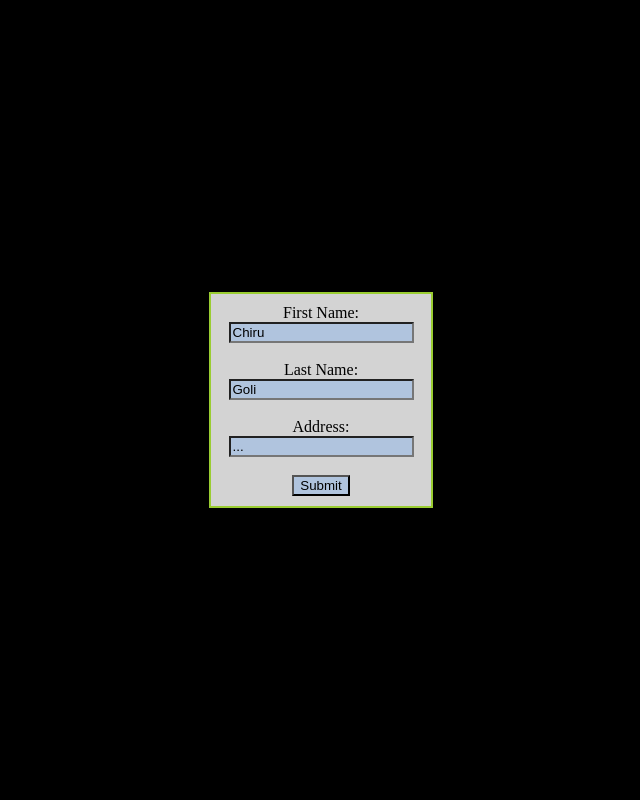
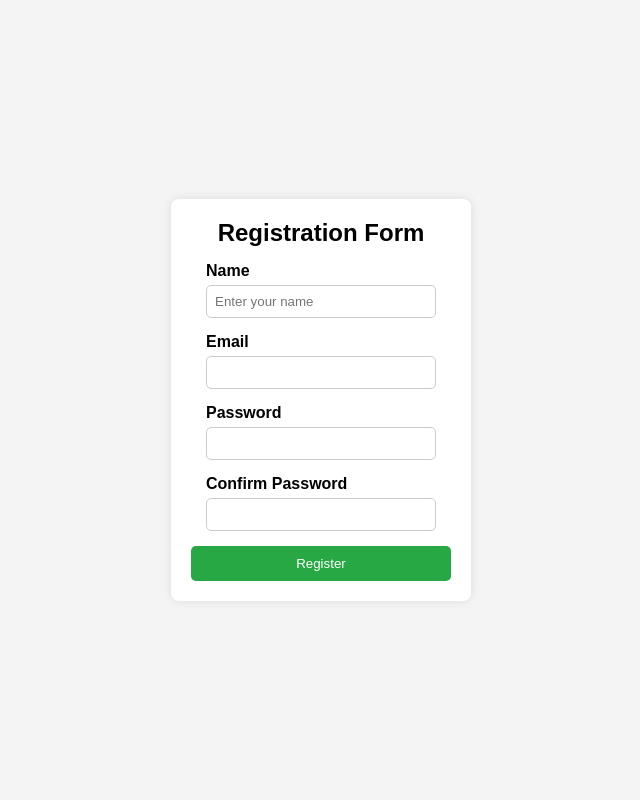
Before and after one commit to heuristiclearner/flask_app, a Flask app: page / in a window 1280 px wide. Shown: the whole page, without its empty margins (319-959 px from the left). Run offline with Flask 3, Linux system fonts and the light colour scheme.

Commit message:
new mini project

```diff
--- /dev/null
+++ b/runtime.txt
@@ -0,0 +1 @@
+python-3.11
--- /dev/null
+++ b/static/intro.js
@@ -0,0 +1,104 @@
+/*let nameInput = document.getElementById('name');
+console.log(nameInput);
+
+let errorMessages = document.getElementsByClassName('error-message');
+console.log(errorMessages);
+
+let emailInput = document.querySelector("#email");
+console.log(emailInput);
+
+let allInputs = document.querySelectorAll("input");
+console.log(allInputs);
+
+document.getElementById("myform").addEventListener("submit", function(event){
+    event.preventDefault();
+    console.log("Form submitted");
+});
+
+document.getElementById("email").addEventListener("input",function(){
+    console.log("User is typing:" + this.value)});
+
+/*document.getElementById("name").addEventListener("blur",function(){
+    //console.log("User left the name field");
+//})
+
+document.getElementById("name").addEventListener("input",function(){
+    let namevalue = this.value;
+    console.log(namevalue);
+});
+
+document.getElementById("email").value = "test@example.com";
+
+
+let email = "test@gmail.com";
+let emailPattern = /^[^\s@]+@[^\s@]+\.[^\s@]+$/;
+console.log(emailPattern.test(email));
+
+
+let pass = "Chiru8939";
+let passPattern  = /^(?=.*\d)[A-Za-z\d]{6,}$/;
+if (!passPattern.test(pass)){
+    console.log("Password must be at least 6 characters long and contain at least one number");
+}
+
+
+function showError(inputId, message){
+let inputField = document.getElementById(inputId);
+let errorSpan = inputField.nextElementSibling;
+errorSpan.textContent = message;}
+
+
+showError("email","Invalid email address");*/
+
+document.getElementById("myform").addEventListener("submit", function(event) {
+    event.preventDefault(); // Prevent form submission
+
+    let isValid = true;
+
+    // Clear previous error messages
+    document.querySelectorAll(".error-message").forEach(el => el.textContent = "");
+
+    // Get input values
+    let name = document.getElementById("name").value.trim();
+    let email = document.getElementById("email").value.trim();
+    let password = document.getElementById("password").value.trim();
+    let confirmPassword = document.getElementById("confirmPassword").value.trim();
+
+    // Name validation (must not be empty)
+    if (name === "") {
+        showError("name", "Name is required.");
+        isValid = false;
+    }
+
+    // Email validation (valid format)
+    let emailPattern = /^[^\s@]+@[^\s@]+\.[^\s@]+$/;
+    if (!emailPattern.test(email)) {
+        showError("email", "Enter a valid email address.");
+        isValid = false;
+    }
+
+    // Password validation (at least 6 characters, must include number)
+    let passwordPattern = /^(?=.*[A-Za-z])(?=.*\d)[A-Za-z\d]{6,}$/;
+    if (!passwordPattern.test(password)) {
+        showError("password", "Password must be at least 6 characters long and include a number.");
+        isValid = false;
+    }
+
+    // Confirm Password validation
+    if (confirmPassword !== password) {
+        showError("confirmPassword", "Passwords do not match.");
+        isValid = false;
+    }
+
+    // If all validations pass, submit form
+    if (isValid) {
+        alert("Form submitted successfully!");
+    }
+});
+
+// Function to show error messages
+function showError(inputId, message) {
+    let inputField = document.getElementById(inputId);
+    let errorSpan = inputField.nextElementSibling;
+    errorSpan.textContent = message;
+}
--- /dev/null
+++ b/static/style.css
@@ -0,0 +1,58 @@
+*{
+    margin: 0;
+    padding: 0;
+    box-sizing: border-box;
+}
+body{
+    font-family: Arial, sans-serif;
+    display: flex;
+    justify-content: center;
+    align-items: center;
+    height:100vh;
+    background-color: #f4f4f4
+}
+.container{
+    background-color: white;
+    padding: 20px;
+    border-radius: 8px;
+    box-shadow: 0px 0px 10px rgba(0,0,0,0.1);
+    width: 300px;
+}
+h2{
+    text-align: center;;
+}
+
+.input-group{
+    margin: 15px;
+}
+label{
+    display: block;
+    font-weight: bold;
+}
+
+input{
+    width: 100%;
+    padding: 8px;
+    margin-top: 5px;
+    border: 1px solid #ccc;
+    border-radius: 5px;
+}
+
+button{
+    width: 100%;
+    padding: 10px;
+    background-color: #28a745;
+    color:white;
+    border: none;
+    border-radius: 5px;
+    cursor: pointer;
+}
+
+button:hover{
+    background-color: #218838;
+}
+.error-message{
+    color:red;
+    font-size: 12px;
+    margin-top: 5px;
+}
--- a/templates/index.html
+++ b/templates/index.html
@@ -1,48 +1,39 @@
- <!DOCTYPE html>
+<!DOCTYPE html>
 <html lang="en">
 <head>
     <meta charset="UTF-8">
     <meta name="viewport" content="width=device-width, initial-scale=1.0">
-    <title>Sample Form</title>
-    <style>
-        body {
-            display: flex;
-            justify-content: center;
-            align-items: center;
-            height: 100vh;
-            margin: 0;
-            background-color: black;
-        }
-        .a{
-            border: 2px solid yellowgreen;
-            padding: 10px;
-            text-align: center;
-            margin: auto;
-            width: 200px;
-            background-color: lightgrey;
-
-
-
-        }
-
-
-        .b input{
-            background-color: lightsteelblue;
-        }
-    </style>
+    <title>Registration Form</title>
+    <link rel="stylesheet" href="style.css">
 </head>
 <body>
-    <div class="a">
-    <form class="b" method="get" autocomplete="on">
-        <label for="fname">First Name:</label>
-        <input type="text" id="fname" name="fname" value="Chiru"><br><br>
-        <label for="lname">Last Name:</label>
-        <input type="text" id="lname" name="lname" value="Goli"><br><br>
-        <label for="addr">Address:</label>
-        <input type="text" id="addr" name="address" value="..."><br><br>
-        <input type="submit" value="Submit">
-    </form>
-</div>
+    <div class="container">
+        <h2>Registration Form</h2>
+        <form id="myform">
+            <div class="input-group">
+                <label for="name">Name</label>
+                <input type="text" id="name" name="name" placeholder="Enter your name">
+                <span class="error-message"></span>
+            </div>
+            <div class="input-group">
+                <label for="email">Email</label>
+                <input type="email" id="email">
+                <span class="error-message"></span>
+            </div>
+            <div class="input-group">
+                <label for="password">Password</label>
+                <input type="password" id="password">
+                <span class="error-message"></span>
+            </div>
+            <div class="input-group">
+                <label for="confirmPassword">Confirm Password</label>
+                <input type="password" id="confirmPassword">
+                <span class="error-message"></span>
+            </div>
 
+            <button type="submit">Register</button>
+        </form>
+    </div>
+    <script src="intro.js"></script>
 </body>
 </html>
```
